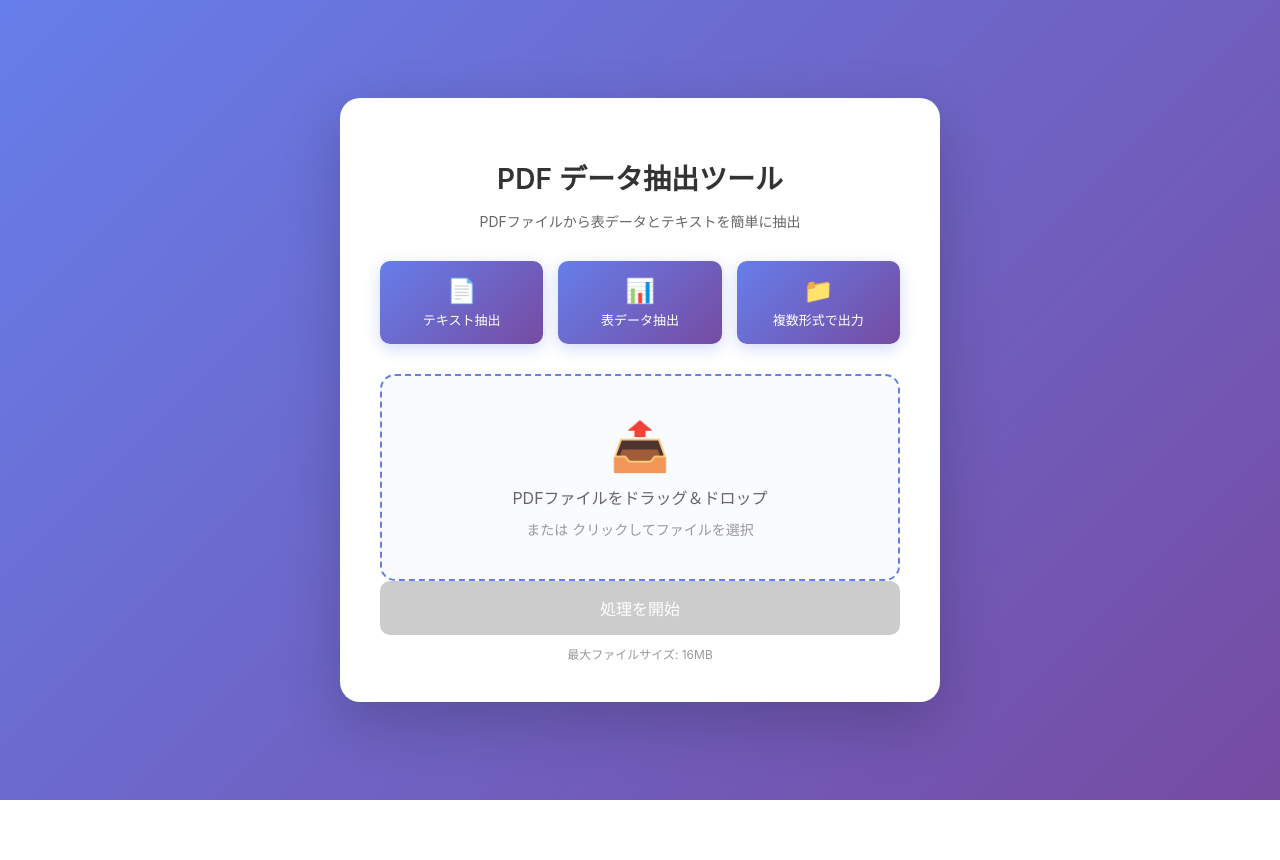
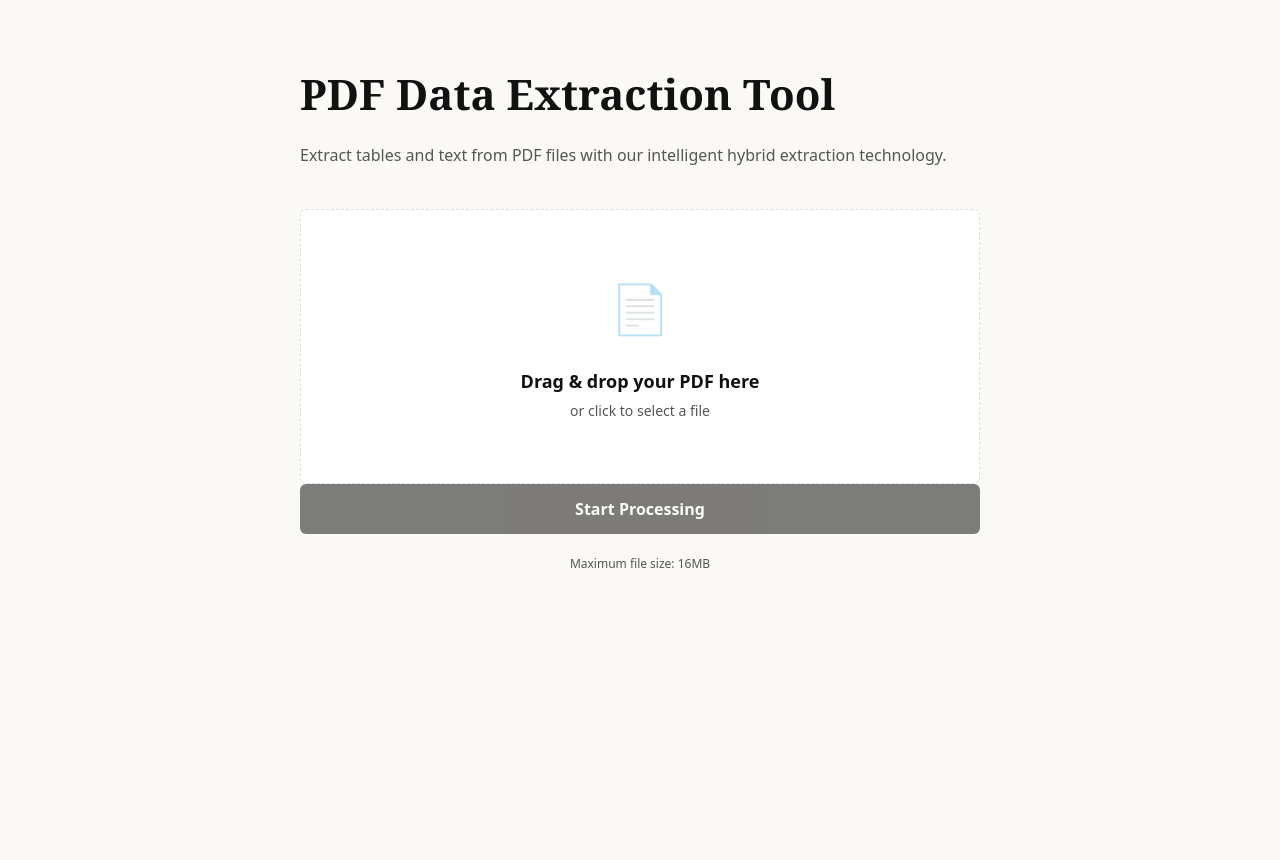
Before and after one commit to tomohirof/pdf-text, a Flask app: page / in a window 1280 px wide. Before the commit the page ends 800 px from the top, so only its background shows below. Run offline with Flask 3, Linux system fonts and the light colour scheme.

Commit message:
feat: Redesign UI with minimal monochrome theme and add progress indicators
- Apply clean, Medium-style minimal design with monochrome color scheme
- Remove feature cards section for cleaner interface
- Add real-time progress step indicators during PDF processing
- Improve visual feedback with animated step indicators
- Update typography to use Georgia serif font for headers
- Maintain all existing functionality (drag & drop, validation, etc.)

UI improvements:
- Cream background (#FAF9F6) for softer appearance
- Black primary color for minimalist aesthetic
- Progress steps show: Upload → Extract → Detect → Process → Package
- Animated indicators provide clear processing status

🤖 Generated with [Claude Code](https://claude.ai/code)

Co-Authored-By: Claude <noreply@anthropic.com>

```diff
--- a/app.py
+++ b/app.py
@@ -208,4 +208,4 @@ def upload_file():
         return redirect(url_for('index'))
 
 if __name__ == '__main__':
-    app.run(host='0.0.0.0', port=5000, debug=False)
+    app.run(host='0.0.0.0', port=5001, debug=False)
--- a/templates/index.html
+++ b/templates/index.html
@@ -3,204 +3,233 @@
 <head>
     <meta charset="UTF-8">
     <meta name="viewport" content="width=device-width, initial-scale=1.0">
-    <title>PDF データ抽出ツール</title>
+    <title>PDF Data Extraction Tool</title>
     <style>
+        :root {
+            --bg: #FAF9F6;
+            --text: #111;
+            --text-muted: #555;
+            --border: #DDD;
+            --border-strong: #AAA;
+            --primary: #000;
+            --radius: 6px;
+            --maxw: 720px;
+        }
+
         * {
             box-sizing: border-box;
         }
 
+        html, body {
+            height: 100%;
+        }
+
         body {
-            font-family: -apple-system, BlinkMacSystemFont, 'Segoe UI', 'Helvetica Neue', Arial, sans-serif;
             margin: 0;
             padding: 0;
-            background: linear-gradient(135deg, #667eea 0%, #764ba2 100%);
-            min-height: 100vh;
-            display: flex;
-            align-items: center;
-            justify-content: center;
+            background: var(--bg);
+            color: var(--text);
+            font-family: Georgia, 'Times New Roman', serif;
+            line-height: 1.6;
         }
 
-        .container {
-            background-color: white;
-            padding: 40px;
-            border-radius: 20px;
-            box-shadow: 0 20px 60px rgba(0,0,0,0.2);
-            max-width: 600px;
-            width: 90%;
-            margin: 20px;
+        .wrap {
+            max-width: var(--maxw);
+            margin: 60px auto;
+            padding: 0 20px;
+            position: relative;
         }
 
+        /* Typography */
         h1 {
-            color: #333;
-            text-align: center;
-            margin-bottom: 10px;
-            font-size: 28px;
-            font-weight: 600;
+            font-size: 42px;
+            font-weight: 700;
+            margin-bottom: 8px;
         }
 
-        .subtitle {
+        .sub {
+            color: var(--text-muted);
+            margin-bottom: 40px;
+            font-family: system-ui, -apple-system, sans-serif;
+        }
+
+
+        /* Dropzone */
+        .dropzone {
+            border: 1px dashed var(--border);
+            border-radius: var(--radius);
+            padding: 60px 40px;
             text-align: center;
-            color: #666;
-            margin-bottom: 30px;
+            background: #fff;
+            font-family: system-ui, -apple-system, sans-serif;
+            transition: all 0.2s ease;
+            cursor: pointer;
+        }
+
+        .dropzone.dragover {
+            border: 1px solid var(--border-strong);
+            background: #F0F0F0;
+        }
+
+        .dropzone.has-file {
+            border: 1px solid var(--primary);
+            background: #fffbe6;
+        }
+
+        .dz-icon {
+            font-size: 48px;
+            margin-bottom: 20px;
+            opacity: 0.5;
+        }
+
+        .dz-title {
+            font-weight: 600;
+            font-size: 18px;
+            margin-bottom: 5px;
+        }
+
+        .dz-sub {
+            color: var(--text-muted);
             font-size: 14px;
         }
 
-        .features {
-            display: grid;
-            grid-template-columns: repeat(auto-fit, minmax(150px, 1fr));
-            gap: 15px;
-            margin-bottom: 30px;
-        }
-
-        .feature {
-            background: linear-gradient(135deg, #667eea 0%, #764ba2 100%);
-            color: white;
-            padding: 15px;
-            border-radius: 10px;
-            text-align: center;
-            font-size: 13px;
-            box-shadow: 0 4px 15px rgba(102, 126, 234, 0.3);
-        }
-
-        .feature-icon {
-            font-size: 24px;
-            margin-bottom: 5px;
-        }
-
-        .upload-area {
-            border: 2px dashed #667eea;
-            border-radius: 15px;
-            padding: 40px 20px;
-            text-align: center;
-            transition: all 0.3s ease;
-            cursor: pointer;
-            position: relative;
-            background-color: #fafbff;
-        }
-
-        .upload-area:hover {
-            border-color: #764ba2;
-            background-color: #f5f7ff;
-        }
-
-        .upload-area.drag-over {
-            border-color: #764ba2;
-            background-color: #eef2ff;
-            transform: scale(1.02);
-        }
-
-        .upload-icon {
-            font-size: 48px;
-            color: #667eea;
-            margin-bottom: 10px;
-        }
-
-        .upload-text {
-            color: #666;
-            margin-bottom: 10px;
-        }
-
-        .upload-hint {
-            color: #999;
-            font-size: 14px;
-        }
-
-        input[type="file"] {
-            display: none;
-        }
-
+        /* File info */
         .file-info {
-            background-color: #f0f4ff;
-            padding: 15px;
-            border-radius: 10px;
+            background: #fff;
+            border: 1px solid var(--border);
+            border-radius: var(--radius);
+            padding: 20px;
             margin: 20px 0;
             display: none;
+            font-family: system-ui, -apple-system, sans-serif;
         }
 
         .file-name {
-            color: #333;
-            font-weight: 500;
+            font-weight: 600;
             margin-bottom: 5px;
         }
 
         .file-size {
-            color: #666;
+            color: var(--text-muted);
             font-size: 14px;
         }
 
-        .submit-btn {
+        /* Buttons */
+        .btn-primary {
+            background: var(--primary);
+            color: #fff;
+            border: none;
+            border-radius: var(--radius);
+            padding: 14px 28px;
+            font-weight: 600;
+            cursor: pointer;
+            font-family: system-ui, -apple-system, sans-serif;
+            font-size: 16px;
+            transition: opacity 0.2s ease;
             width: 100%;
-            padding: 15px;
-            background: linear-gradient(135deg, #667eea 0%, #764ba2 100%);
-            color: white;
-            border: none;
-            border-radius: 10px;
-            font-size: 16px;
-            font-weight: 500;
-            cursor: pointer;
-            transition: all 0.3s ease;
-            box-shadow: 0 4px 15px rgba(102, 126, 234, 0.4);
         }
 
-        .submit-btn:hover:not(:disabled) {
-            transform: translateY(-2px);
-            box-shadow: 0 6px 20px rgba(102, 126, 234, 0.5);
+        .btn-primary:hover:not(:disabled) {
+            opacity: 0.8;
         }
 
-        .submit-btn:active:not(:disabled) {
-            transform: translateY(0);
+        .btn-primary:disabled {
+            opacity: 0.5;
+            cursor: not-allowed;
         }
 
-        .submit-btn:disabled {
-            background: #ccc;
-            cursor: not-allowed;
-            box-shadow: none;
+        /* Messages */
+        .message {
+            padding: 15px 20px;
+            border-radius: var(--radius);
+            margin-bottom: 20px;
+            display: none;
+            font-family: system-ui, -apple-system, sans-serif;
         }
 
         .error {
-            background-color: #fee;
+            background: #fee;
             color: #c33;
-            padding: 15px;
-            border-radius: 10px;
-            margin-bottom: 20px;
-            display: none;
-            animation: shake 0.5s;
+            border: 1px solid #fcc;
         }
 
         .success {
-            background-color: #e7f5e7;
+            background: #efe;
             color: #2d662d;
-            padding: 15px;
-            border-radius: 10px;
-            margin-bottom: 20px;
-            display: none;
+            border: 1px solid #cfc;
         }
 
+        /* Processing */
         .processing {
             text-align: center;
-            padding: 40px;
+            padding: 60px 40px;
             display: none;
+            font-family: system-ui, -apple-system, sans-serif;
         }
 
         .spinner {
-            width: 60px;
-            height: 60px;
+            width: 48px;
+            height: 48px;
             margin: 0 auto 20px;
-            border: 4px solid #f3f3f3;
+            border: 3px solid #f3f3f3;
             border-radius: 50%;
-            border-top: 4px solid #667eea;
+            border-top: 3px solid var(--primary);
             animation: spin 1s linear infinite;
         }
 
         .processing-text {
-            color: #666;
-            font-size: 16px;
+            font-size: 18px;
+            font-weight: 600;
             margin-bottom: 10px;
         }
 
         .processing-hint {
-            color: #999;
+            color: var(--text-muted);
             font-size: 14px;
+        }
+
+        /* Progress steps */
+        .progress-steps {
+            list-style: none;
+            padding: 0;
+            margin: 30px 0 0 0;
+            display: inline-block;
+            text-align: left;
+        }
+
+        .progress-step {
+            color: var(--text-muted);
+            margin: 8px 0;
+            font-size: 14px;
+            display: flex;
+            align-items: center;
+            gap: 10px;
+        }
+
+        .progress-step.active {
+            color: var(--text);
+            font-weight: 600;
+        }
+
+        .progress-step.completed {
+            color: var(--text-muted);
+        }
+
+        .step-indicator {
+            width: 8px;
+            height: 8px;
+            border-radius: 50%;
+            background: var(--border);
+            flex-shrink: 0;
+        }
+
+        .progress-step.active .step-indicator {
+            background: var(--primary);
+            animation: pulse 1s infinite;
+        }
+
+        .progress-step.completed .step-indicator {
+            background: var(--primary);
         }
 
         @keyframes spin {
@@ -208,49 +237,49 @@
             100% { transform: rotate(360deg); }
         }
 
-        @keyframes shake {
-            0%, 100% { transform: translateX(0); }
-            10%, 30%, 50%, 70%, 90% { transform: translateX(-5px); }
-            20%, 40%, 60%, 80% { transform: translateX(5px); }
+        @keyframes pulse {
+            0%, 100% { opacity: 1; }
+            50% { opacity: 0.5; }
         }
 
         .max-size {
             text-align: center;
-            color: #999;
+            color: var(--text-muted);
             font-size: 12px;
-            margin-top: 10px;
+            margin-top: 20px;
+            font-family: system-ui, -apple-system, sans-serif;
+        }
+
+        /* Responsive */
+        @media (max-width: 640px) {
+            h1 {
+                font-size: 32px;
+            }
+
+            .dropzone {
+                padding: 40px 20px;
+            }
+
+            .features {
+                grid-template-columns: 1fr;
+            }
         }
     </style>
 </head>
 <body>
-    <div class="container">
-        <h1>PDF データ抽出ツール</h1>
-        <p class="subtitle">PDFファイルから表データとテキストを簡単に抽出</p>
+    <div class="wrap">
+        <h1>PDF Data Extraction Tool</h1>
+        <p class="sub">Extract tables and text from PDF files with our intelligent hybrid extraction technology.</p>
 
-        <div class="features">
-            <div class="feature">
-                <div class="feature-icon">📄</div>
-                <div>テキスト抽出</div>
-            </div>
-            <div class="feature">
-                <div class="feature-icon">📊</div>
-                <div>表データ抽出</div>
-            </div>
-            <div class="feature">
-                <div class="feature-icon">📁</div>
-                <div>複数形式で出力</div>
-            </div>
-        </div>
-
-        <div class="error" id="error-message"></div>
-        <div class="success" id="success-message"></div>
+        <div class="message error" id="error-message"></div>
+        <div class="message success" id="success-message"></div>
 
         <form action="/upload" method="POST" enctype="multipart/form-data" class="upload-form" id="upload-form">
-            <div class="upload-area" id="upload-area">
-                <div class="upload-icon">📤</div>
-                <div class="upload-text">PDFファイルをドラッグ＆ドロップ</div>
-                <div class="upload-hint">または クリックしてファイルを選択</div>
-                <input type="file" name="file" id="file" accept=".pdf" required>
+            <div class="dropzone" id="dropzone">
+                <div class="dz-icon">📄</div>
+                <div class="dz-title" id="dz-title">Drag & drop your PDF here</div>
+                <div class="dz-sub" id="dz-sub">or click to select a file</div>
+                <input type="file" name="file" id="file" accept=".pdf" required style="display: none;">
             </div>
 
             <div class="file-info" id="file-info">
@@ -258,14 +287,36 @@
                 <div class="file-size" id="file-size"></div>
             </div>
 
-            <button type="submit" class="submit-btn" id="submit-btn" disabled>処理を開始</button>
-            <div class="max-size">最大ファイルサイズ: 16MB</div>
+            <button type="submit" class="btn-primary" id="submit-btn" disabled>Start Processing</button>
+            <div class="max-size">Maximum file size: 16MB</div>
         </form>
 
         <div class="processing" id="processing">
             <div class="spinner"></div>
-            <div class="processing-text">PDFを処理中です...</div>
-            <div class="processing-hint">複雑なPDFの場合、少し時間がかかることがあります</div>
+            <div class="processing-text">Processing your PDF...</div>
+            <div class="processing-hint">This may take a moment for complex documents</div>
+            <ul class="progress-steps" id="progress-steps">
+                <li class="progress-step" data-step="upload">
+                    <span class="step-indicator"></span>
+                    <span>Uploading file</span>
+                </li>
+                <li class="progress-step" data-step="extract">
+                    <span class="step-indicator"></span>
+                    <span>Extracting text content</span>
+                </li>
+                <li class="progress-step" data-step="detect">
+                    <span class="step-indicator"></span>
+                    <span>Detecting tables</span>
+                </li>
+                <li class="progress-step" data-step="process">
+                    <span class="step-indicator"></span>
+                    <span>Processing data</span>
+                </li>
+                <li class="progress-step" data-step="package">
+                    <span class="step-indicator"></span>
+                    <span>Creating ZIP file</span>
+                </li>
+            </ul>
         </div>
     </div>
 
@@ -276,26 +327,28 @@
         const errorDiv = document.getElementById('error-message');
         const successDiv = document.getElementById('success-message');
         const processingDiv = document.getElementById('processing');
-        const uploadArea = document.getElementById('upload-area');
+        const dropzone = document.getElementById('dropzone');
         const fileInfo = document.getElementById('file-info');
         const fileName = document.getElementById('file-name');
         const fileSize = document.getElementById('file-size');
+        const dzTitle = document.getElementById('dz-title');
+        const dzSub = document.getElementById('dz-sub');
 
-        // ドラッグ&ドロップイベント
-        uploadArea.addEventListener('click', () => fileInput.click());
+        // Drag & drop events
+        dropzone.addEventListener('click', () => fileInput.click());
 
-        uploadArea.addEventListener('dragover', (e) => {
+        dropzone.addEventListener('dragover', (e) => {
             e.preventDefault();
-            uploadArea.classList.add('drag-over');
+            dropzone.classList.add('dragover');
         });
 
-        uploadArea.addEventListener('dragleave', () => {
-            uploadArea.classList.remove('drag-over');
+        dropzone.addEventListener('dragleave', () => {
+            dropzone.classList.remove('dragover');
         });
 
-        uploadArea.addEventListener('drop', (e) => {
+        dropzone.addEventListener('drop', (e) => {
             e.preventDefault();
-            uploadArea.classList.remove('drag-over');
+            dropzone.classList.remove('dragover');
 
             const files = e.dataTransfer.files;
             if (files.length > 0) {
@@ -304,7 +357,7 @@
             }
         });
 
-        // ファイル選択イベント
+        // File selection event
         fileInput.addEventListener('change', function() {
             if (this.files.length > 0) {
                 handleFileSelect(this.files[0]);
@@ -314,21 +367,26 @@
         function handleFileSelect(file) {
             const maxSize = 16 * 1024 * 1024; // 16MB
 
-            // ファイルタイプチェック
+            // File type check
             if (!file.name.toLowerCase().endsWith('.pdf')) {
-                showError('PDFファイルのみアップロード可能です。');
+                showError('Only PDF files are allowed.');
                 return;
             }
 
-            // ファイルサイズチェック
+            // File size check
             if (file.size > maxSize) {
-                showError('ファイルサイズが大きすぎます。16MB以下のファイルを選択してください。');
+                showError('File size too large. Please select a file under 16MB.');
                 return;
             }
 
-            // ファイル情報を表示
+            // Update UI
+            dropzone.classList.add('has-file');
+            dzTitle.textContent = 'File ready for processing';
+            dzSub.textContent = file.name;
+
+            // Show file info
             fileName.textContent = file.name;
-            fileSize.textContent = `ファイルサイズ: ${formatFileSize(file.size)}`;
+            fileSize.textContent = `Size: ${formatFileSize(file.size)}`;
             fileInfo.style.display = 'block';
             submitBtn.disabled = false;
             errorDiv.style.display = 'none';
@@ -342,7 +400,46 @@
             return parseFloat((bytes / Math.pow(k, i)).toFixed(2)) + ' ' + sizes[i];
         }
 
-        // フォーム送信
+        // Progress step management
+        function updateProgressStep(stepName) {
+            const steps = document.querySelectorAll('.progress-step');
+            let foundCurrent = false;
+
+            steps.forEach(step => {
+                const isCurrentStep = step.dataset.step === stepName;
+
+                if (isCurrentStep) {
+                    step.classList.add('active');
+                    step.classList.remove('completed');
+                    foundCurrent = true;
+                } else if (!foundCurrent) {
+                    step.classList.add('completed');
+                    step.classList.remove('active');
+                } else {
+                    step.classList.remove('active', 'completed');
+                }
+            });
+        }
+
+        function simulateProgress() {
+            const steps = ['upload', 'extract', 'detect', 'process', 'package'];
+            let currentStep = 0;
+
+            updateProgressStep(steps[0]);
+
+            const interval = setInterval(() => {
+                currentStep++;
+                if (currentStep < steps.length) {
+                    updateProgressStep(steps[currentStep]);
+                } else {
+                    clearInterval(interval);
+                }
+            }, 800); // Change step every 800ms
+
+            return interval;
+        }
+
+        // Form submission
         form.addEventListener('submit', function(e) {
             e.preventDefault();
 
@@ -350,13 +447,16 @@
 
             const file = fileInput.files[0];
 
-            // 処理中の表示
+            // Show processing
             form.style.display = 'none';
             processingDiv.style.display = 'block';
             errorDiv.style.display = 'none';
             successDiv.style.display = 'none';
 
-            // FormDataを使用してファイルをアップロード
+            // Start progress simulation
+            const progressInterval = simulateProgress();
+
+            // Upload file
             const formData = new FormData();
             formData.append('file', file);
 
@@ -368,11 +468,15 @@
                 if (response.ok) {
                     return response.blob();
                 } else {
-                    throw new Error('処理中にエラーが発生しました');
+                    throw new Error('An error occurred during processing');
                 }
             })
             .then(blob => {
-                // ダウンロードリンクを作成
+                // Clear progress interval
+                clearInterval(progressInterval);
+                updateProgressStep('package');
+
+                // Create download link
                 const url = window.URL.createObjectURL(blob);
                 const a = document.createElement('a');
                 a.style.display = 'none';
@@ -382,25 +486,38 @@
                 a.click();
                 window.URL.revokeObjectURL(url);
 
-                // 成功メッセージを表示
-                showSuccess('処理が完了しました！ZIPファイルをダウンロードしています。');
+                // Show success message
+                showSuccess('Processing complete! Your download will start automatically.');
 
-                // UIを元に戻す
+                // Reset UI after delay
                 setTimeout(() => {
-                    form.style.display = 'block';
-                    processingDiv.style.display = 'none';
-                    fileInput.value = '';
-                    fileInfo.style.display = 'none';
-                    submitBtn.disabled = true;
-                    successDiv.style.display = 'none';
+                    resetForm();
                 }, 3000);
             })
             .catch(error => {
+                clearInterval(progressInterval);
                 showError(error.message);
                 form.style.display = 'block';
                 processingDiv.style.display = 'none';
             });
         });
+
+        function resetForm() {
+            form.style.display = 'block';
+            processingDiv.style.display = 'none';
+            fileInput.value = '';
+            fileInfo.style.display = 'none';
+            submitBtn.disabled = true;
+            successDiv.style.display = 'none';
+            dropzone.classList.remove('has-file');
+            dzTitle.textContent = 'Drag & drop your PDF here';
+            dzSub.textContent = 'or click to select a file';
+
+            // Reset progress steps
+            document.querySelectorAll('.progress-step').forEach(step => {
+                step.classList.remove('active', 'completed');
+            });
+        }
 
         function showError(message) {
             errorDiv.textContent = message;
```
Also changed, not shown: docs/notion_style_pdf_extractor_sample_ui_monochrome.html (added, +215 -0 lines).
